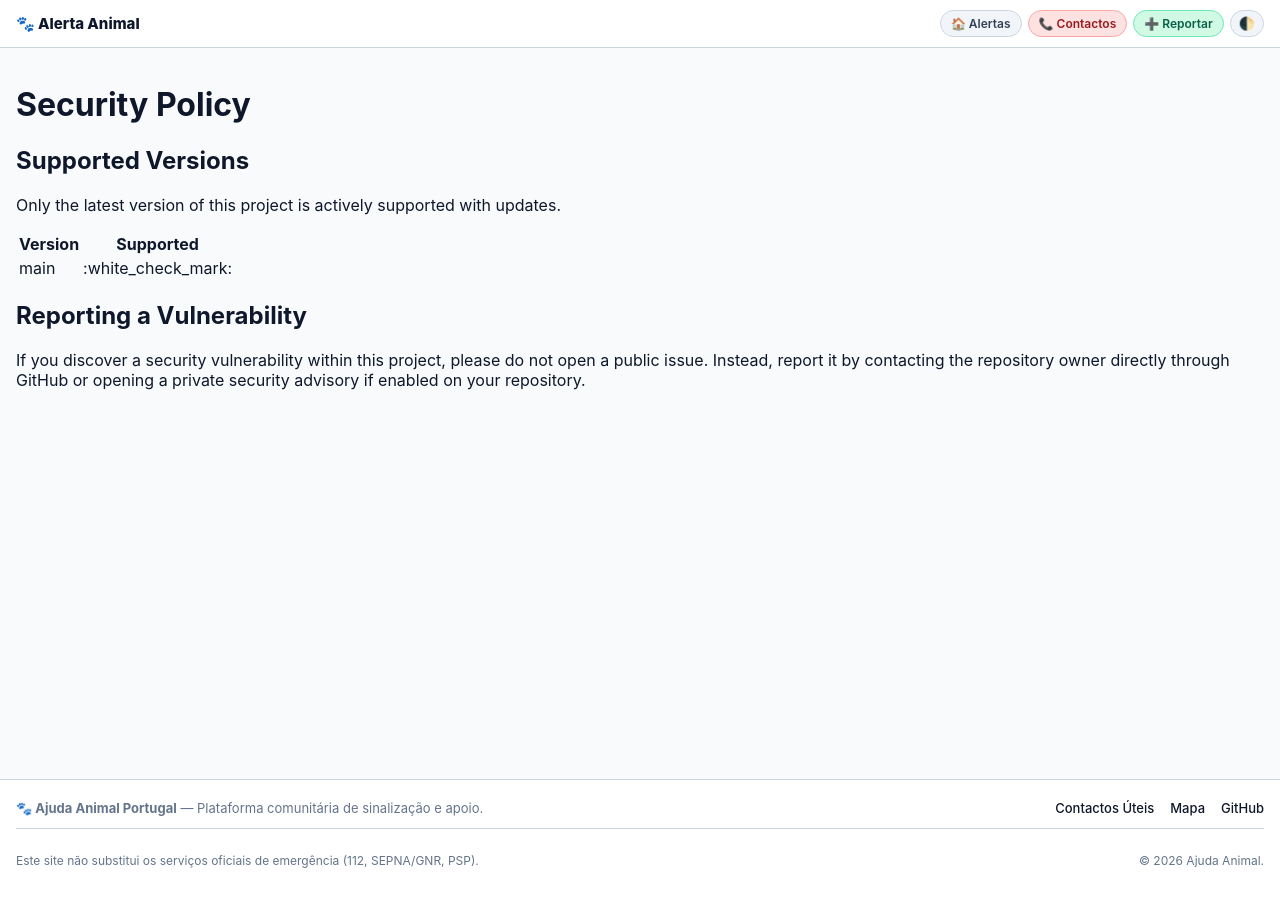
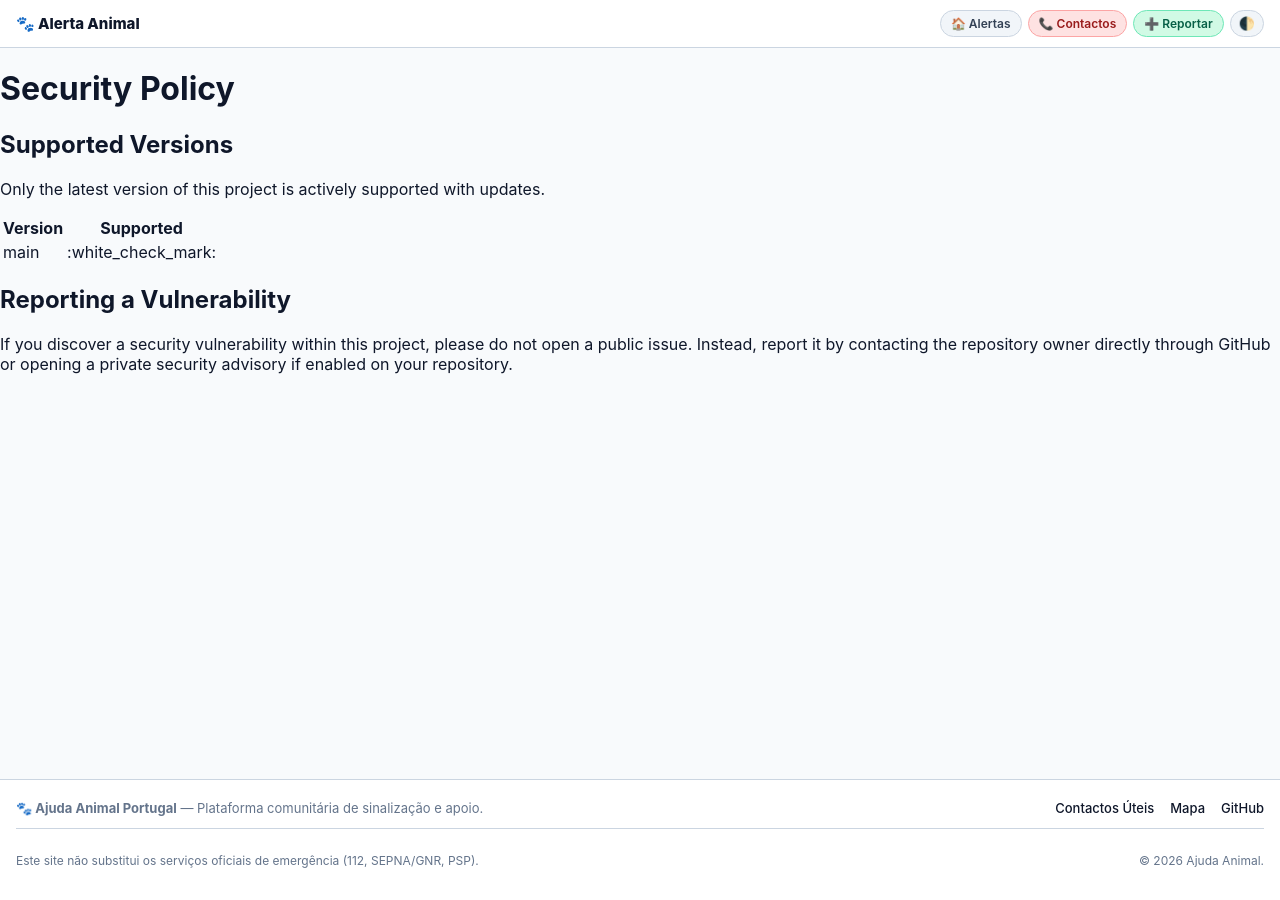
Before and after one commit to ajudaanimal/alerta, a Jekyll site: the page built from SECURITY.md, in a window 1280 px wide. Built offline with Jekyll 4.4.1, drawn with Linux system fonts in a browser that asks for light colours; our own code applies the rules of GitHub Pages for plain Markdown files.

Commit message:
Update default.html

```diff
--- a/_layouts/default.html
+++ b/_layouts/default.html
@@ -122,12 +122,11 @@
             font-size: 13px;
         }
 
-        /* Conteúdo Principal */
+        /* Conteúdo Principal — Removido o max-width e padding fixo para permitir ecrã inteiro */
         .site-main-content {
-            padding: 16px;
+            padding: 0;
             width: 100%;
-            max-width: 1400px;
-            margin: 0 auto;
+            margin: 0;
             box-sizing: border-box;
             flex: 1;
         }
```
